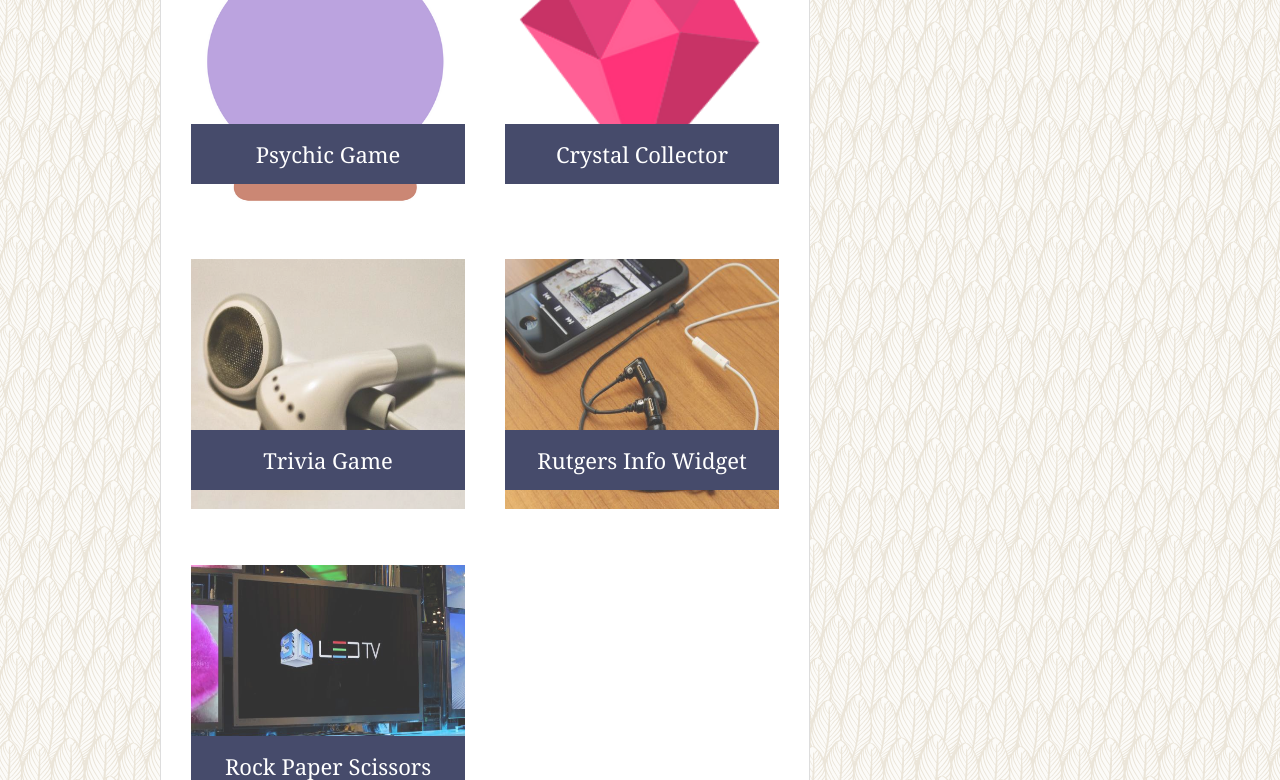
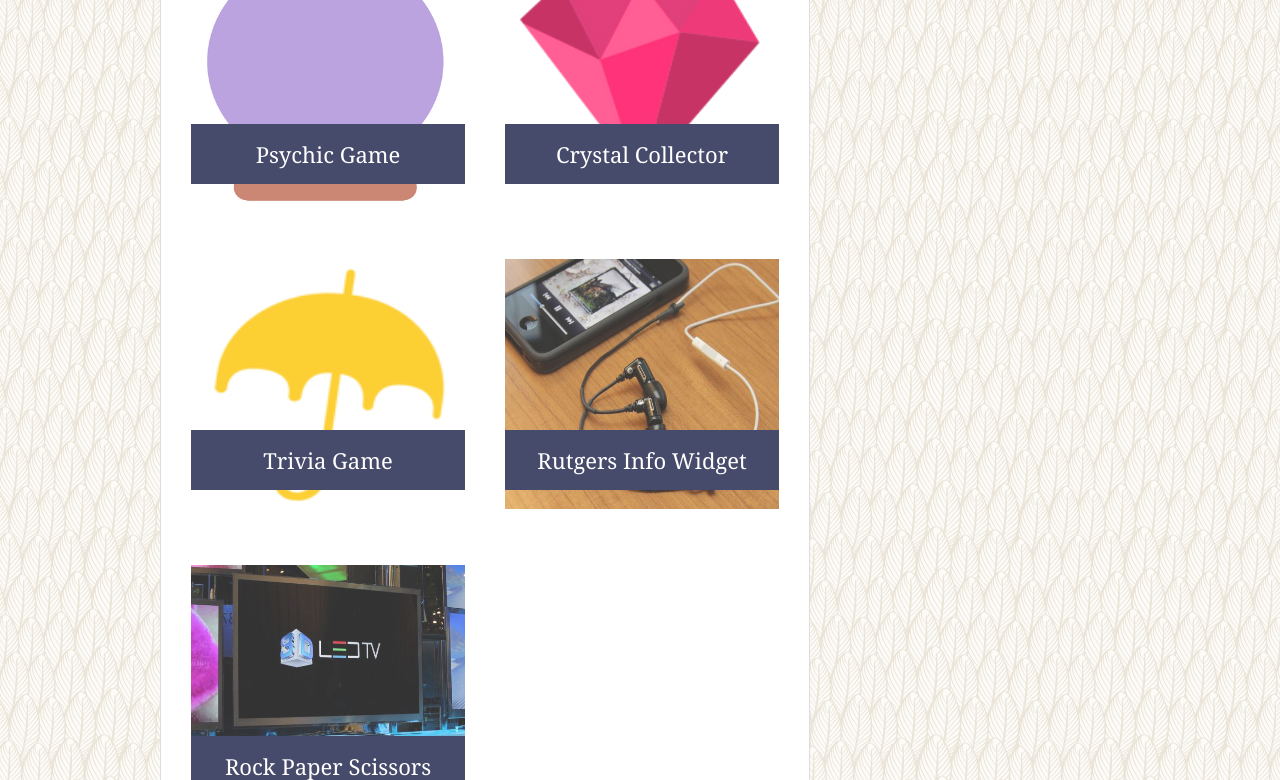
Before and after one commit to charlotteasencio/Responsive-Portfolio, a plain HTML site: page portfolio.html in a window 1280 px wide. Shown: the part 320-1100 px from the top of the page. Drawn offline with Linux system fonts and the light colour scheme.

Commit message:
trivia game added to portfolio

```diff
--- a/portfolio.html
+++ b/portfolio.html
@@ -37,7 +37,7 @@
         <h3>Crystal Collector</h3>
       </div>
       <div class="work">
-        <img src="assets/imgs/technics-q-c-640-480-5.jpg" alt="Trivia Game">
+       <a href="https://charlotteasencio.github.io/TriviaGame/" target_"blank"><img src="assets/imgs/yellowumbrella copy.png" alt="Trivia Game"> </a>
 
         <h3>Trivia Game</h3>
       </div>
```
Also changed, not shown: assets/imgs/frenchhorn.png (added), assets/imgs/yellowumbrella copy.png (added), 1 other file.
